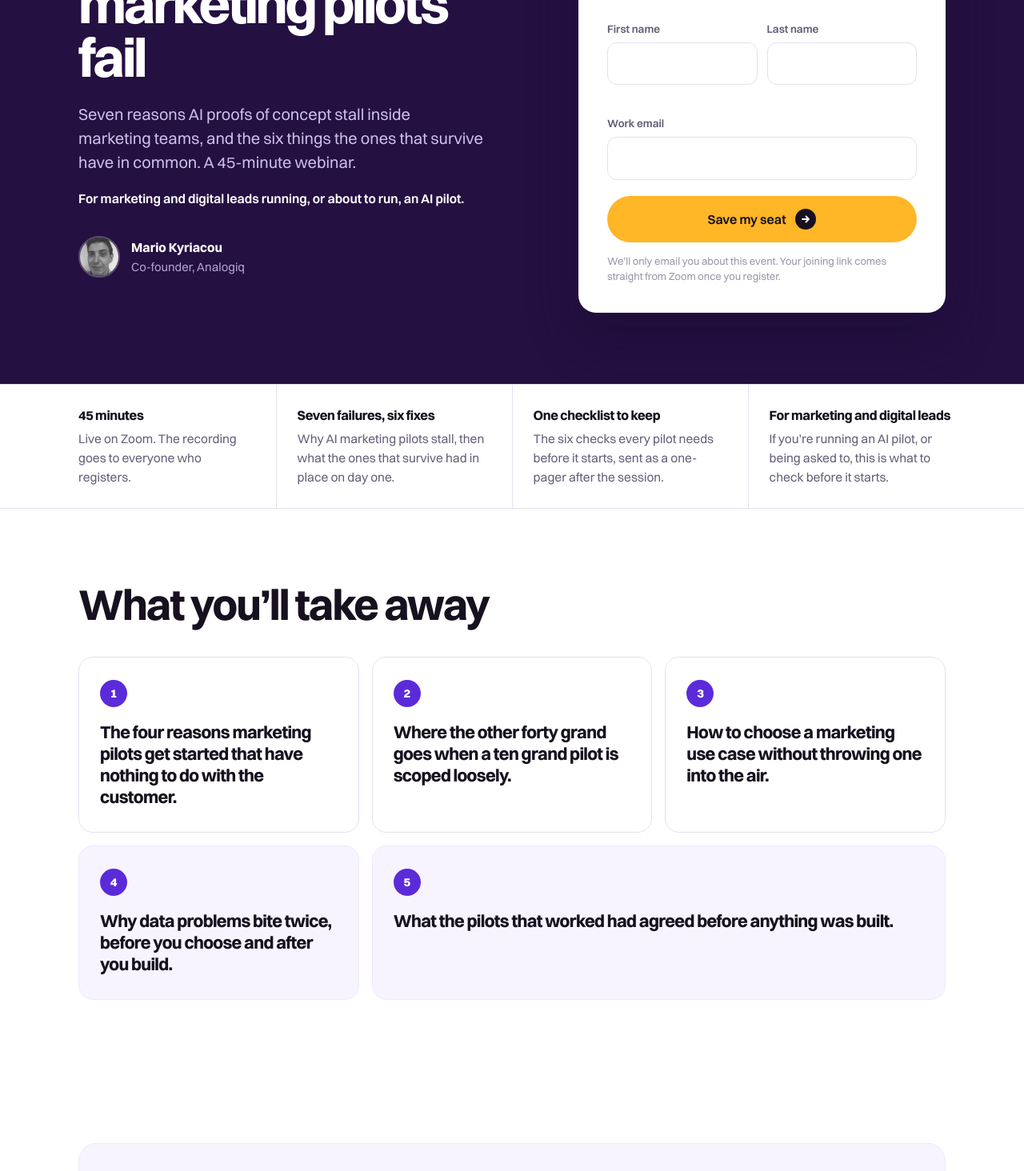
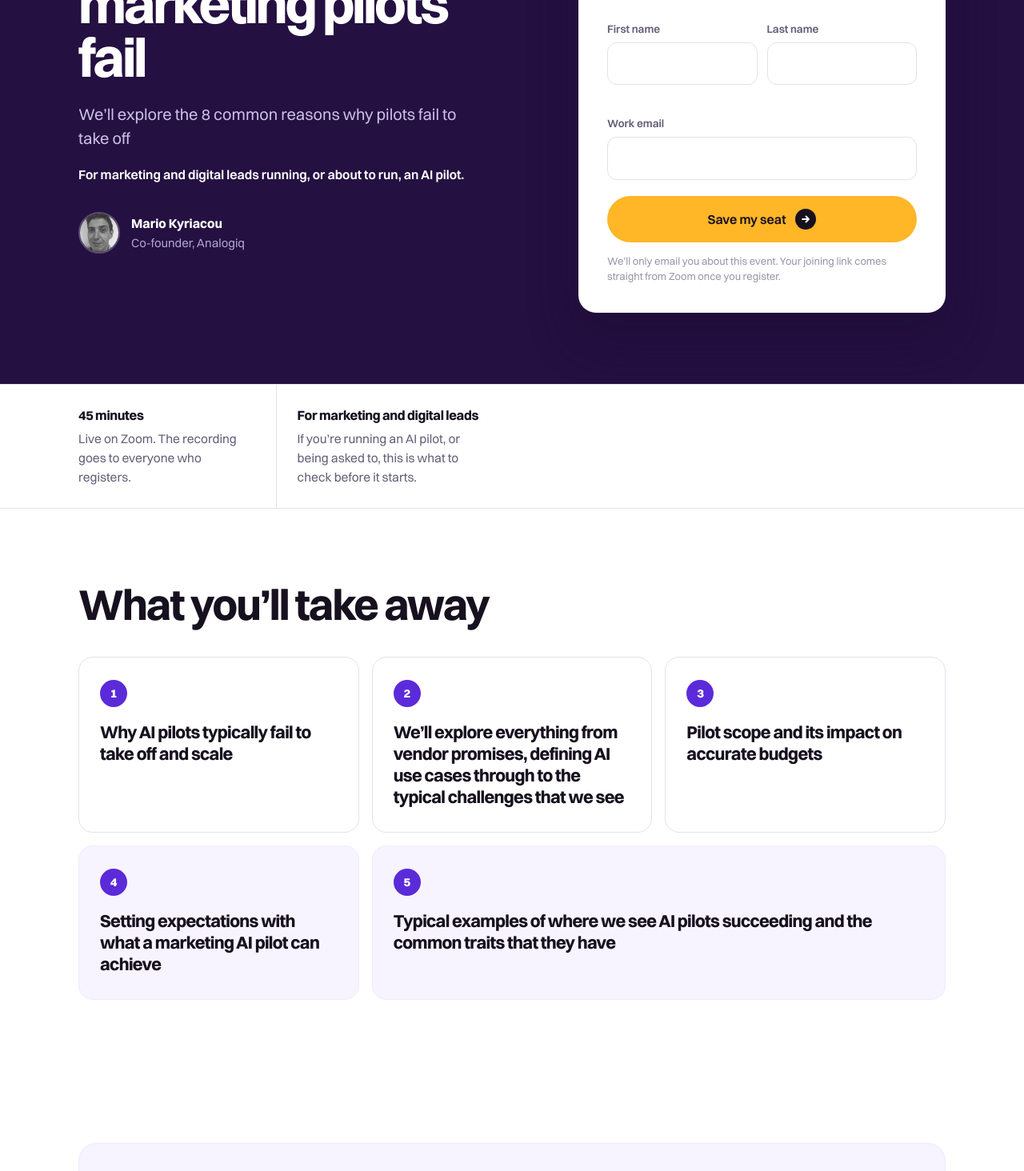
Before and after one commit to MAK201519/analogiq-, a Next.js app: page /events/why-ai-pilots-fail in a window 1280 px wide. Shown: the part 340-1804 px from the top of the page at 80% size. Built offline with nearby package versions, Linux system fonts and the light colour scheme.

Commit message:
Webinar page content update: hero, takeaways, strip, purple tile, phrasing

```diff
--- a/app/ai-in-the-wild/page.tsx
+++ b/app/ai-in-the-wild/page.tsx
@@ -81,11 +81,11 @@ export default function AIInTheWildPage() {
             {/* Webinar card */}
             <a className="evcard" href="/events/why-ai-pilots-fail" target="_blank" rel="noopener noreferrer">
               <div className="evpic">
-                <img src="/img/event-talk-ab.jpg" alt="" />
+                <img src="/img/event-webinar-tile.png" alt="" />
                 <span className="evtag lilac">Webinar</span>
               </div>
               <div className="evbody">
-                <p className="evmeta">Online · 45 minutes · On demand</p>
+                <p className="evmeta">Live online · 15 October · 2pm UK · 45 min</p>
                 <h3>Why most AI pilots fail</h3>
                 <p>
                   The practical reasons AI projects stall before production, and
--- a/app/events/why-ai-pilots-fail/PageClient.tsx
+++ b/app/events/why-ai-pilots-fail/PageClient.tsx
@@ -116,9 +116,7 @@ export default function PageClient() {
             </p>
             <h1>Why most AI marketing pilots fail</h1>
             <p className="lede">
-              Seven reasons AI proofs of concept stall inside marketing teams,
-              and the six things the ones that survive have in common. A
-              45-minute webinar.
+              We&rsquo;ll explore the 8 common reasons why pilots fail to take off
             </p>
             <p className="aud">
               For marketing and digital leads running, or about to run, an AI
@@ -227,14 +225,6 @@ export default function PageClient() {
             registers.
           </div>
           <div className="item">
-            <b>Seven failures, six fixes</b>Why AI marketing pilots stall, then
-            what the ones that survive had in place on day one.
-          </div>
-          <div className="item">
-            <b>One checklist to keep</b>The six checks every pilot needs before
-            it starts, sent as a one-pager after the session.
-          </div>
-          <div className="item">
             <b>For marketing and digital leads</b>If you&rsquo;re running an AI
             pilot, or being asked to, this is what to check before it starts.
           </div>
@@ -248,38 +238,23 @@ export default function PageClient() {
           <div className="tks">
             <div className="tk">
               <span className="n">1</span>
-              <p>
-                The four reasons marketing pilots get started that have nothing
-                to do with the customer.
-              </p>
+              <p>Why AI pilots typically fail to take off and scale</p>
             </div>
             <div className="tk">
               <span className="n">2</span>
-              <p>
-                Where the other forty grand goes when a ten grand pilot is
-                scoped loosely.
-              </p>
+              <p>We&rsquo;ll explore everything from vendor promises, defining AI use cases through to the typical challenges that we see</p>
             </div>
             <div className="tk">
               <span className="n">3</span>
-              <p>
-                How to choose a marketing use case without throwing one into the
-                air.
-              </p>
+              <p>Pilot scope and its impact on accurate budgets</p>
             </div>
             <div className="tk">
               <span className="n">4</span>
-              <p>
-                Why data problems bite twice, before you choose and after you
-                build.
-              </p>
+              <p>Setting expectations with what a marketing AI pilot can achieve</p>
             </div>
             <div className="tk">
               <span className="n">5</span>
-              <p>
-                What the pilots that worked had agreed before anything was
-                built.
-              </p>
+              <p>Typical examples of where we see AI pilots succeeding and the common traits that they have</p>
             </div>
           </div>
         </div>
@@ -323,9 +298,8 @@ export default function PageClient() {
             Decide what proved means before you build anything.
           </h2>
           <p>
-            Forty-five minutes, one checklist, and a recording you can send to
-            whoever has to sign it off. Date to be confirmed. Register now and
-            we will tell you first.
+            Forty-five minutes on Thursday 15 October, 2pm UK. Register now
+            and we will send you the joining link.
           </p>
           <button className="btn" onClick={scrollToReg}>
             Save my seat{" "}
--- a/app/events/why-ai-pilots-fail/page.tsx
+++ b/app/events/why-ai-pilots-fail/page.tsx
@@ -5,12 +5,12 @@ import "./styles.css";
 export const metadata: Metadata = {
   title: "Why most AI marketing pilots fail | AI in the Wild | Analogiq",
   description:
-    "Seven reasons AI proofs of concept stall inside marketing teams, and the six things the ones that survive have in common. A 45-minute webinar from the AI in the Wild meetup.",
+    "8 common reasons why AI pilots fail to take off, explored in a 45-minute webinar from the AI in the Wild meetup.",
   alternates: { canonical: "https://analogiq.io/events/why-ai-pilots-fail" },
   openGraph: {
     title: "Why most AI marketing pilots fail",
     description:
-      "Seven reasons AI proofs of concept stall inside marketing teams, and the six things the ones that survive have in common. A 45-minute webinar from the AI in the Wild meetup.",
+      "8 common reasons why AI pilots fail to take off, explored in a 45-minute webinar from the AI in the Wild meetup.",
     url: "https://analogiq.io/events/why-ai-pilots-fail",
   },
 };
```
Also changed, not shown: public/img/event-webinar-tile.png (added).
